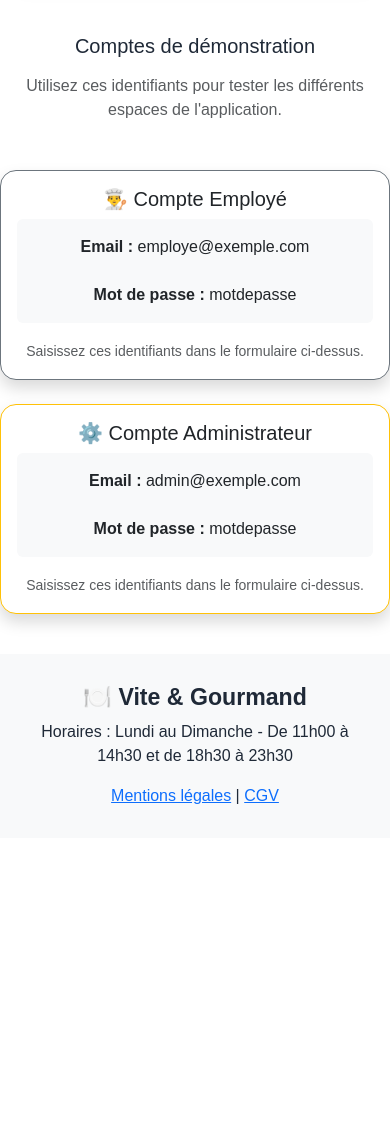
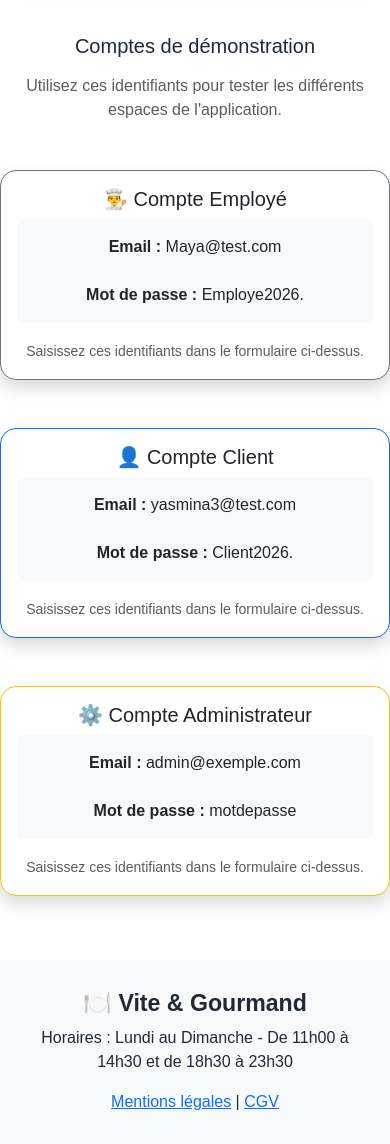
Before and after one commit to yasminanaoui14-bot/mon-projet-symfony, a Symfony app: template templates/home/login.html.twig in a window 390 px wide; the page is wider, and only the part inside the window is pictured. Shown: the part 915-2059 px from the top of that part. Before the commit the page ends 1719 px from the top of that part, so only its background shows below. Run offline with Twig, Linux system fonts and the light colour scheme; the template is opened without the code that fills it, so the values that code supplies are empty; some libraries are stand-ins or nearby versions.

```diff
--- a/templates/home/login.html.twig
+++ b/templates/home/login.html.twig
@@ -58,7 +58,7 @@
 
        <div class="row g-4 justify-content-center mt-2">
 
-    <div class="col-md-6">
+    <div class="col-lg-4 mb-4">
         <div class="card border-secondary shadow h-100 rounded-4">
             <div class="card-body text-center">
                 <h5 class="card-title">👨‍🍳 Compte Employé</h5>
@@ -66,12 +66,12 @@
                 <div class="bg-light rounded p-3 mb-3">
 
                     <strong>Email :</strong>
-                    <span>employe@exemple.com</span>
+                    <span>Maya@test.com</span>
 
                     <br><br>
 
                     <strong>Mot de passe :</strong>
-                    <span>motdepasse</span>
+                    <span>Employe2026.</span>
 
                 </div>
 
@@ -81,8 +81,32 @@
             </div>
         </div>
     </div>
+<div class="col-lg-4 mb-4">
+    <div class="card border-primary shadow h-100 rounded-4">
+        <div class="card-body text-center">
 
-    <div class="col-md-6">
+            <h5 class="card-title">👤 Compte Client</h5>
+
+            <div class="bg-light rounded p-3 mb-3">
+
+                <strong>Email :</strong>
+                <span>yasmina3@test.com</span>
+
+                <br><br>
+
+                <strong>Mot de passe :</strong>
+                <span>Client2026.</span>
+
+            </div>
+
+            <small class="text-muted">
+                Saisissez ces identifiants dans le formulaire ci-dessus.
+            </small>
+
+        </div>
+    </div>
+</div>
+    <div class="col-lg-4 mb-4">
         <div class="card border-warning shadow h-100 rounded-4">
             <div class="card-body text-center">
                 <h5 class="card-title">⚙️ Compte Administrateur</h5>
```
Also changed, not shown: README.md, image.png (added), 1 other file.
